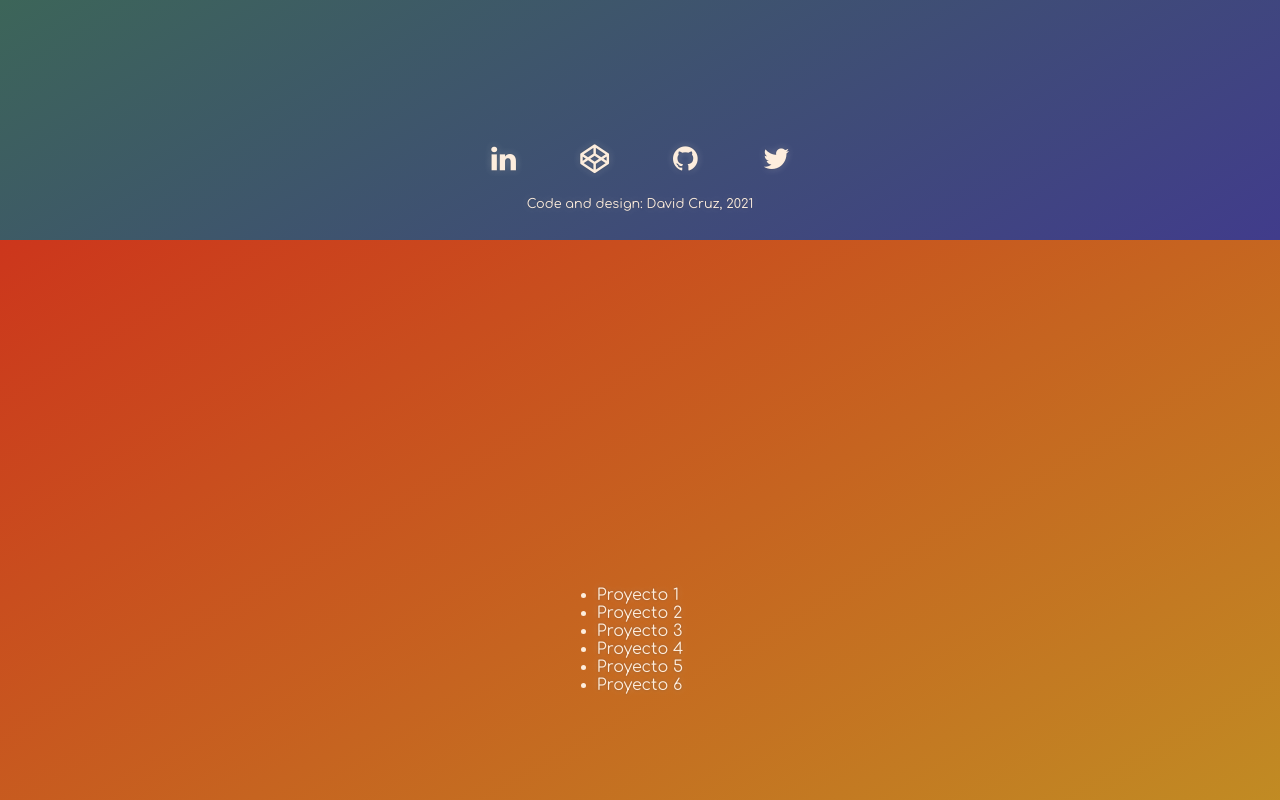
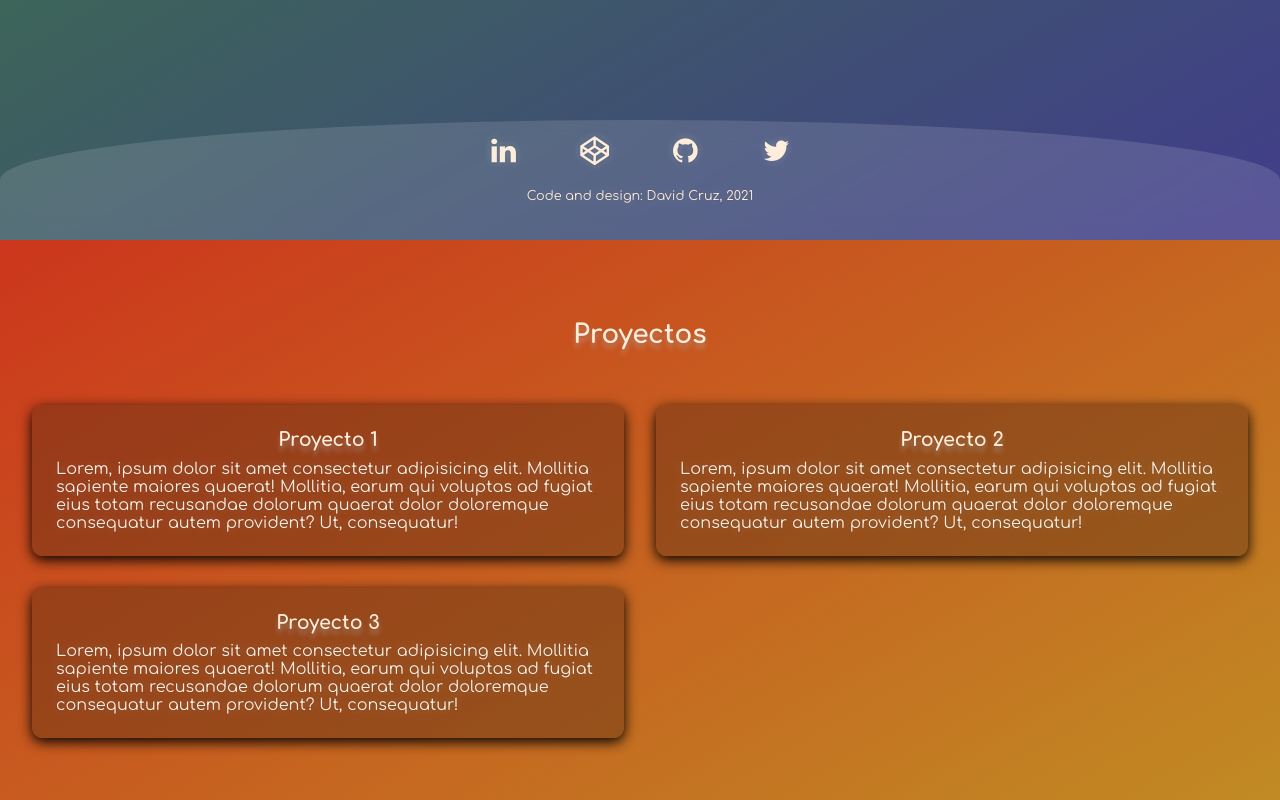
Before and after one commit to daviz1982/web, a plain HTML site: page index.html in a window 1280 px wide. Shown: the part 560-1360 px from the top of the page. Drawn offline with Linux system fonts and the light colour scheme.

Commit message:
projects + footer + ajustes

```diff
--- a/css/css.css
+++ b/css/css.css
@@ -2,9 +2,14 @@
 
 :root {
   --fonts: 'Comfortaa', 'Segoe UI', Tahoma, Geneva, Verdana, sans-serif;
+  --base-font-size: 16px;
 
-  --h1-fsize: calc(1.5rem + 1vw);
-  --h3-fsize: calc(.5rem + .5vw);
+  --h1-font-size: calc(1.5rem + 1vw);
+  --h2-font-size: calc(.65rem + .5vw);
+  --h3-font-size: calc(1.25rem + .5vw);
+  --h4-font-size: calc(.8rem + .5vw);
+
+  --margin-section-title: 5rem auto 1.5rem;
 
   --color-bg-body: #393939;
   --color-text: #fdeddd;
@@ -25,11 +30,15 @@
   --header-height: 20vh;
   --header-min-height: 10rem;
   --section-height: 100vh;
-  --section-width: 100vw;
+  --section-width: 100%;
 
-  --footer-height: 6rem;
-  --footer-min-width: 25rem;
+  --width-grid-gap: 2rem;
+
+  --footer-height: 15vh;
+  --footer-min-width: 20%;
   --footer-width: 33vw;
+
+  --button-font-size: 1.25rem;
 }
 
 * {
@@ -38,7 +47,7 @@
   font-family: var(--fonts);
   margin: 0;
   padding: 0;
-  text-shadow: 0 0 3px rgba(0,0,0,.25),0 0 7px rgba(255,255,255,.25);
+  text-shadow: 0 0 3px rgba(0, 0, 0, .25), 0 0 7px rgba(255, 255, 255, .25);
 }
 
 html {
@@ -51,12 +60,22 @@ html {
 body {
   background-color: var(--color-bg-body);
   height: 100%;
-  font-size: 16px;
+  font-size: var(--base-font-size);
+}
+
+h1,
+h2,
+h3,
+h4,
+h5,
+h6 {
+  text-shadow: 0 5px 5px rgba(180, 180, 180, .5);
 }
 
 .main {
   animation: 1s init-main ease-in-out;
   animation-fill-mode: backwards;
+  overflow-x: hidden;
 }
 
 .main--header {
@@ -72,7 +91,7 @@ body {
 }
 
 .main--header>h1 {
-  font-size: var(--h1-fsize);
+  font-size: var(--h1-font-size);
   font-weight: 300;
   line-height: 1;
   margin-top: 1rem;
@@ -80,8 +99,8 @@ body {
   text-align: center;
 }
 
-.main--header>h3 {
-  font-size: var(--h3-fsize);
+.main--header>h2 {
+  font-size: var(--h2-font-size);
   font-weight: 400;
   line-height: 1;
   margin-top: 1rem;
@@ -101,8 +120,28 @@ section.contact {
   width: var(--section-width);
 }
 
+section.projects,
+section.cv,
+section.contact {
+  align-content: flex-start;
+  flex-wrap: wrap;
+}
+
+section.projects h3,
+section.cv h3,
+section.contact h3 {
+  font-size: var(--h3-font-size);
+  margin: var(--margin-section-title);
+}
+
 section.projects {
   background: linear-gradient(-30deg, var(--color-projects-1), var(--color-projects-2));
+}
+
+section.projects h4 {
+  font-size: var(--h4-font-size);
+  padding-bottom: .6rem;
+  text-align: center;
 }
 
 section.cv {
@@ -161,15 +200,38 @@ a:hover {
   display: inline-block;
 }
 
+
+section.projects .projects--container {
+  display: grid;
+  grid-template-columns: repeat(auto-fill, minmax(25rem, 1fr));
+  grid-gap: var(--width-grid-gap);
+  padding: var(--width-grid-gap);
+}
+
+section.projects .projects--container>div {
+  background: #572b156b;
+  box-shadow: 0 .24rem .8rem #000;
+  padding: 1.5rem;
+  border-radius: calc(var(--width-grid-gap)/3);
+}
+
+.cv--container {
+  width: 100%;
+}
+
 section.contact form {
   border-radius: .5rem;
   display: flex;
   flex-direction: column;
   justify-content: space-evenly;
-  margin-bottom: 20vh;
+  margin: 0 auto 20vh;
   max-width: 40rem;
   min-height: 50vh;
   width: 80vw;
+}
+
+.form--container {
+  width: 100%;
 }
 
 .form--group {
@@ -181,7 +243,8 @@ section.contact form {
   margin: 0 10%;
 }
 
-.form--group input, .form--group textarea {
+.form--group input,
+.form--group textarea {
   color: #292929;
   display: block;
   font-size: 1rem;
@@ -203,23 +266,26 @@ section.contact form {
   border-width: 1px 0 0 0;
   color: #360333;
   display: block;
-  font-size: 1.5rem;
+  font-size: var(--button-fontsize);
   margin: auto;
   max-width: 10rem;
   padding: .6rem;
   text-align: center;
   width: 25vw;
 }
-.form--group button > i {
+
+.form--group button>i {
   color: #360333;
   margin-right: 1rem;
 }
-.form--group button:hover  {
+
+.form--group button:hover {
   border-color: transparent;
   box-shadow: 0 0.2rem 1.2rem 0.2rem var(--color-contact-2);
   cursor: pointer;
 }
-.form--group button:active  {
+
+.form--group button:active {
   background-color: var(--color-contact-1);
   background-image: none;
   border-color: transparent;
@@ -229,40 +295,45 @@ section.contact form {
 
 .main--footer {
   align-items: center;
+  backdrop-filter: blur(10px);
+  background-color: #fff2;
+  border-radius: 50% 50% 0 0;
   bottom: 0;
   height: var(--footer-height);
+  padding: 2vh 0;
   position: fixed;
   width: 100%;
 }
 
-.main--footer > * {
+.main--footer>* {
   align-items: center;
   display: flex;
   margin: 0 auto;
   min-width: var(--footer-min-width);
   width: var(--footer-width);
 }
-.main--footer > nav ul {
+
+.main--footer>nav ul {
   display: flex;
   justify-content: space-evenly;
   width: 100%;
 }
 
-.main--footer > nav li {
+.main--footer>nav li {
   flex: 0 1 2rem;
   font-size: 1.8rem;
   text-align: center;
 }
 
-.main--footer > nav li a {
+.main--footer>nav li a {
   border-radius: 50%;
   display: inline-block;
   height: 1.8rem;
   width: 1.8rem;
 }
 
-.main--footer > nav li a:hover {
-background-color: var(--color-contact-2-bg);
+.main--footer>nav li a:hover {
+  background-color: var(--color-contact-2-bg);
 }
 
 .main--footer .footer-legend {
--- a/index.html
+++ b/index.html
@@ -5,7 +5,9 @@
   <meta charset="UTF-8">
   <meta name="viewport" content="width=device-width, initial-scale=1.0">
   <title>DAVID CRUZ - FRONTEND DEVELOPER</title>
-  <link rel="stylesheet" href="https://cdnjs.cloudflare.com/ajax/libs/font-awesome/4.7.0/css/font-awesome.min.css" integrity="sha512-SfTiTlX6kk+qitfevl/7LibUOeJWlt9rbyDn92a1DqWOw9vWG2MFoays0sgObmWazO5BQPiFucnnEAjpAB+/Sw==" crossorigin="anonymous" />
+  <link rel="stylesheet" href="https://cdnjs.cloudflare.com/ajax/libs/font-awesome/4.7.0/css/font-awesome.min.css"
+    integrity="sha512-SfTiTlX6kk+qitfevl/7LibUOeJWlt9rbyDn92a1DqWOw9vWG2MFoays0sgObmWazO5BQPiFucnnEAjpAB+/Sw=="
+    crossorigin="anonymous" />
   <link rel="stylesheet" href="css/css.css">
 </head>
 
@@ -13,7 +15,7 @@
   <main class="main">
     <header class="main--header">
       <h1>DAVID CRUZ</h1>
-      <h3>FRONTEND DEVELOPER</h3>
+      <h2>FRONTEND DEVELOPER</h2>
     </header>
     <article class="main--article">
       <section class="start">
@@ -24,19 +26,44 @@
         </div>
       </section>
       <section class="projects">
-        <ul>
-          <li>Proyecto 1</li>
-          <li>Proyecto 2</li>
-          <li>Proyecto 3</li>
-          <li>Proyecto 4</li>
-          <li>Proyecto 5</li>
-          <li>Proyecto 6</li>
-        </ul>
+        <h3>Proyectos</h3>
+        <div class="projects--container">
+          <div>
+            <h4>Proyecto 1</h4>
+            <p>
+              Lorem, ipsum dolor sit amet consectetur adipisicing elit. Mollitia sapiente maiores quaerat! Mollitia,
+              earum qui voluptas ad fugiat eius totam recusandae dolorum quaerat dolor doloremque consequatur autem
+              provident? Ut, consequatur!
+            </p>
+          </div>
+          <div>
+            <h4>Proyecto 2</h4>
+            <p>
+              Lorem, ipsum dolor sit amet consectetur adipisicing elit. Mollitia sapiente maiores quaerat! Mollitia,
+              earum qui voluptas ad fugiat eius totam recusandae dolorum quaerat dolor doloremque consequatur autem
+              provident? Ut, consequatur!
+            </p>
+          </div>
+          <div>
+            <h4>Proyecto 3</h4>
+            <p>
+              Lorem, ipsum dolor sit amet consectetur adipisicing elit. Mollitia sapiente maiores quaerat! Mollitia,
+              earum qui voluptas ad fugiat eius totam recusandae dolorum quaerat dolor doloremque consequatur autem
+              provident? Ut, consequatur!
+            </p>
+          </div>
+
+        </div>
       </section>
       <section class="cv">
+        <h3>Currículum</h3>
+        <div class="cv--container">
           ¿?
+        </div>
       </section>
       <section class="contact">
+        <h3>Contacto</h3>
+        <div class="form--container">
           <form action="" method="post">
             <div class="form--group">
               <label for="nombre">
@@ -50,14 +77,14 @@
             </div>
             <div class="form--group">
               <label for="motivacion">
-              <textarea id="motivacion"
-              >Motivo de contacto</textarea>
+                <textarea id="motivacion">Motivo de contacto</textarea>
               </label>
             </div>
             <div class="form--group">
               <button type="submit"><i class="fa fa-camera-retro"></i>Enviar</button>
             </div>
           </form>
+        </div>
       </section>
     </article>
     <footer class="main--footer">
@@ -96,9 +123,9 @@
 
 <!--
   TODOS
-  - links footer: pasarlos a debajo de la foto principal. (linkedin, codepen, 500px, twitter?, github)
   - menu lateral fixed, con iluminación del elemento activo (como en bootstrap)
   - Grid para los proyectos -- codepen, cosas que puso holamundo en el canal
-  - arreglar formulario contacto
+  - Responsive de proyectos
+  - Footer pantallas pequeñas
 
 -->
```
Lines whose indentation alone changed are shown as unchanged.
